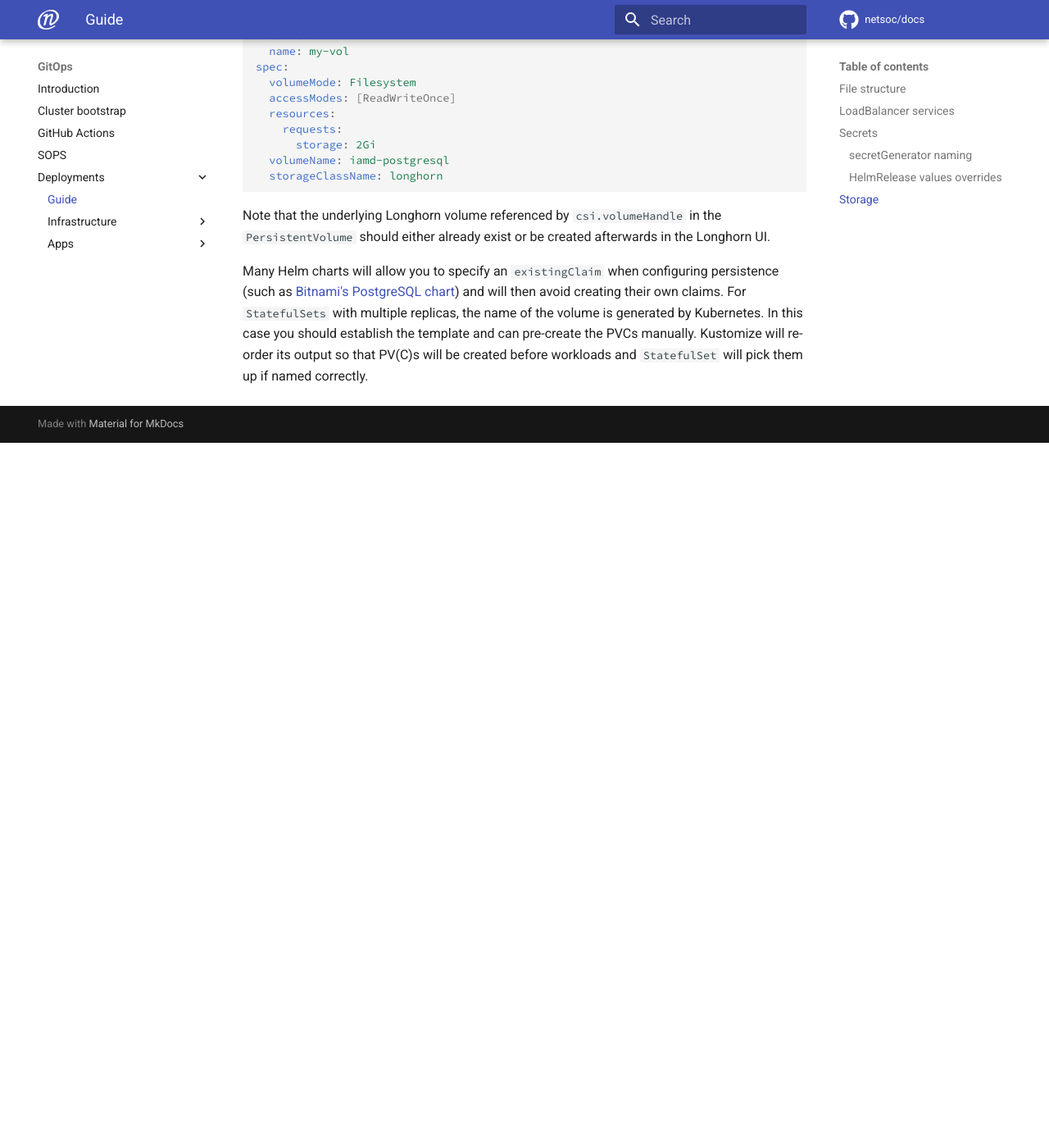
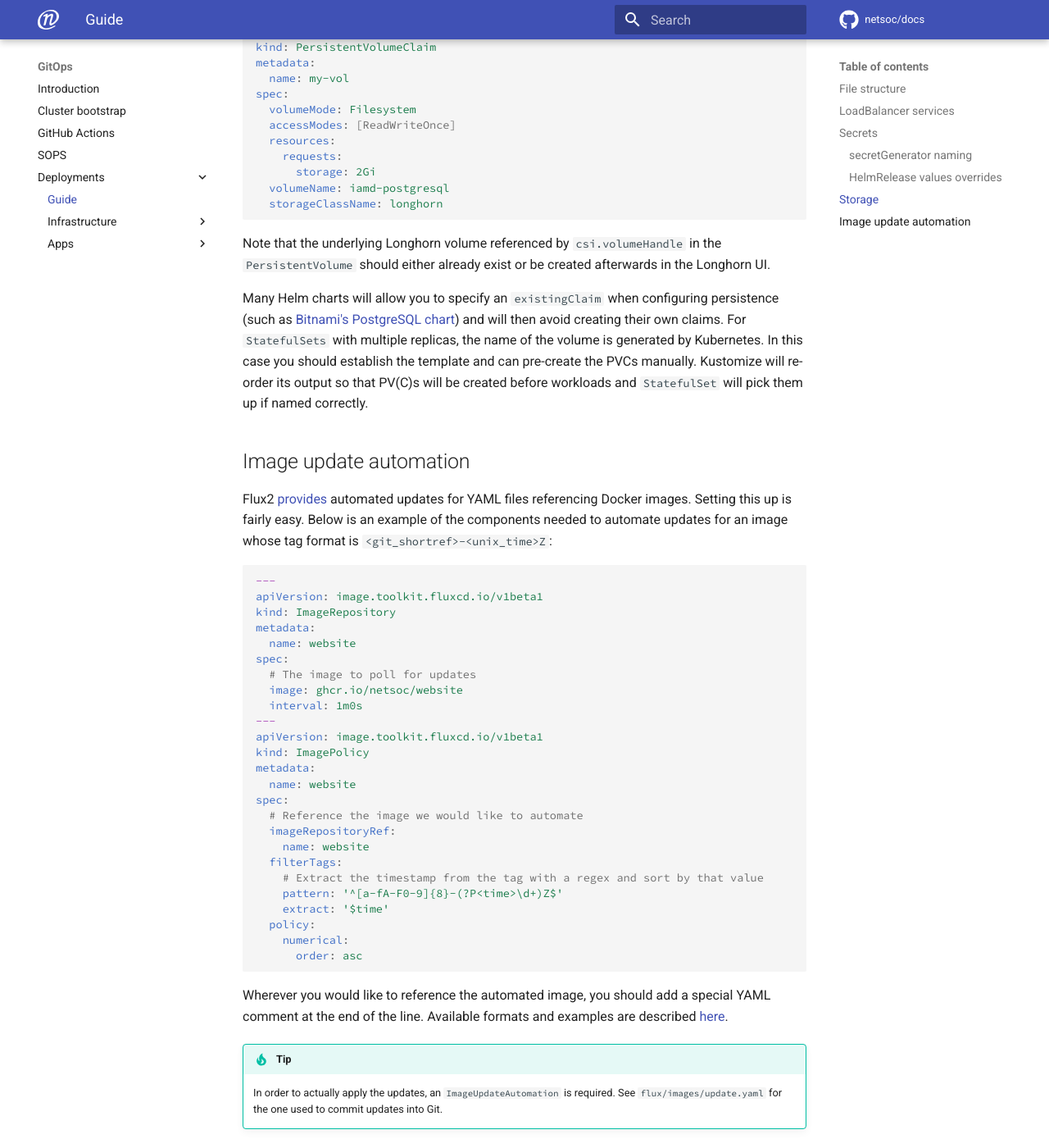
Before and after one commit to netsoc/docs, an MkDocs documentation site: the page built from docs/gitops/deployments/guide.md, in a window 1280 px wide and 1400 px high, scrolled down 3654 px. Shown: the whole window at 82% size. Built offline with MkDocs 1.6.1 and Material for MkDocs 9.7.7, drawn with Linux system fonts in a browser that asks for light colours; comment, search, counter and statistics services are not loaded; before the commit the page ends 4194 px from its top, so only the background shows below that; some of the changed text lies outside the part shown.

Commit message:
Update netsoc/gitops documentation (960c38b1)

````diff
--- a/docs/gitops/deployments/guide.md
+++ b/docs/gitops/deployments/guide.md
@@ -22,6 +22,7 @@ Below is an abridged tree of the GitOps repo, highlighting suggested deployment
   `secretGenerator` (instead of creating encrypted `Secret` manifests)
 - Secrets should be placed in a subdirectory `secrets/`, such as `apps/default/iamd/secrets/`
 - CRDs which are needed by other `Kustomization`s should be placed under `crds/` and contain the version in the filename
+- `ImagePolicy`s and their associated `ImageRepository`s should be placed in `flux/images/`
 
 ```
 gitops
@@ -172,3 +173,46 @@ Many Helm charts will allow you to specify an `existingClaim` when configuring p
 creating their own claims. For `StatefulSets` with multiple replicas, the name of the volume is generated by Kubernetes.
 In this case you should establish the template and can pre-create the PVCs manually. Kustomize will re-order its output
 so that PV(C)s will be created before workloads and `StatefulSet` will pick them up if named correctly.
+
+## Image update automation
+
+Flux2 [provides](https://fluxcd.io/docs/components/image/) automated updates for YAML files referencing Docker images.
+Setting this up is fairly easy. Below is an example of the components needed to automate updates for an image whose
+tag format is `<git_shortref>-<unix_time>Z`:
+
+```yaml
+---
+apiVersion: image.toolkit.fluxcd.io/v1beta1
+kind: ImageRepository
+metadata:
+  name: website
+spec:
+  # The image to poll for updates
+  image: ghcr.io/netsoc/website
+  interval: 1m0s
+---
+apiVersion: image.toolkit.fluxcd.io/v1beta1
+kind: ImagePolicy
+metadata:
+  name: website
+spec:
+  # Reference the image we would like to automate
+  imageRepositoryRef:
+    name: website
+  filterTags:
+    # Extract the timestamp from the tag with a regex and sort by that value
+    pattern: '^[a-fA-F0-9]{8}-(?P<time>\d+)Z$'
+    extract: '$time'
+  policy:
+    numerical:
+      order: asc
+
+```
+
+Wherever you would like to reference the automated image, you should add a special YAML comment at the end of the line.
+Available formats and examples are described
+[here](https://fluxcd.io/docs/guides/image-update/#configure-image-update-for-custom-resources).
+
+!!! tip
+    In order to actually apply the updates, an `ImageUpdateAutomation` is required. See `flux/images/update.yaml` for
+    the one used to commit updates into Git.
````
Also changed, not shown: docs/gitops/deployments/apps/iamd.md (added, +9 -0 lines), docs/gitops/deployments/apps/website.md (added, +15 -0 lines), docs/gitops/deployments/apps/.pages (added).
